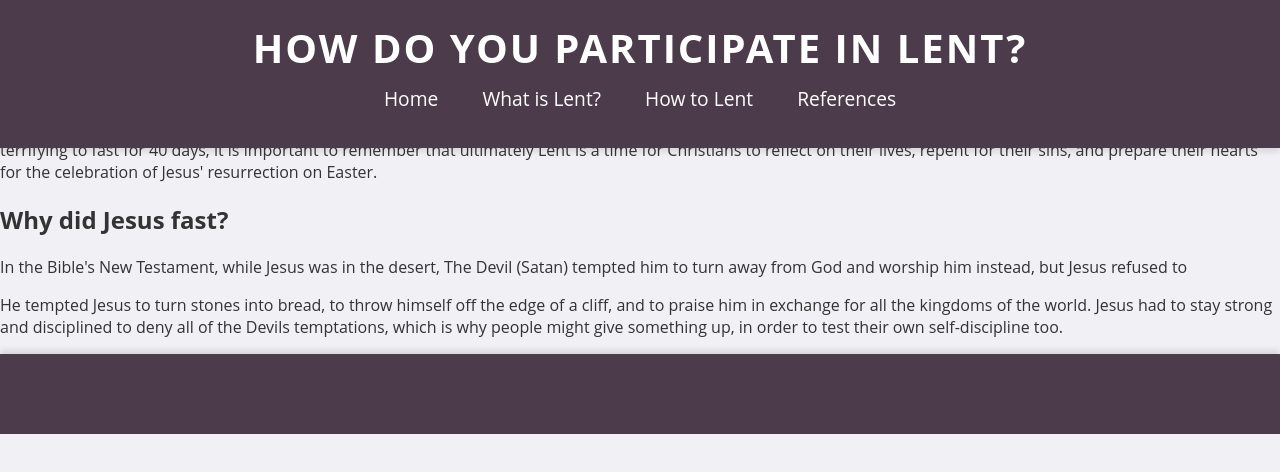
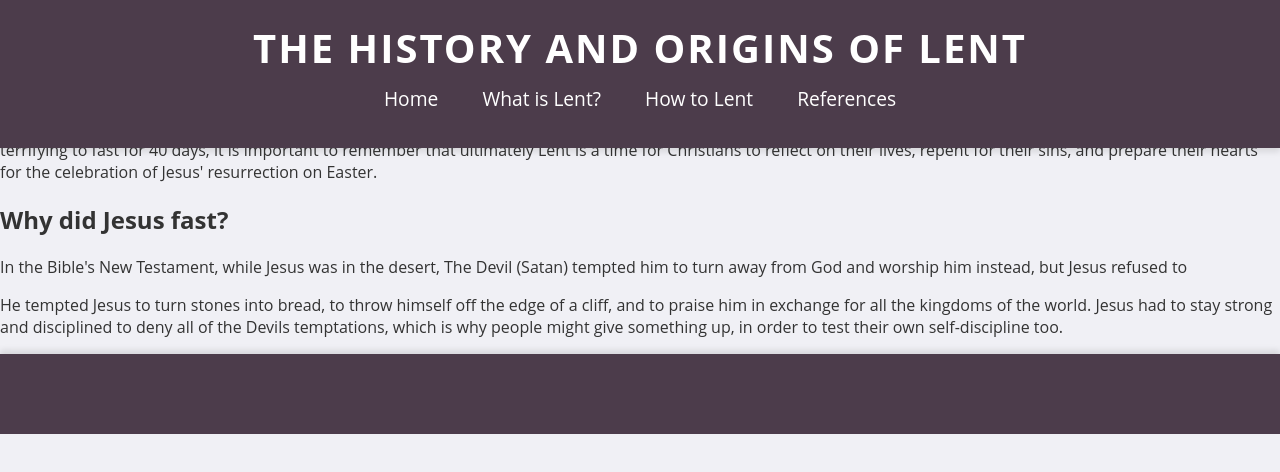
Before and after one commit to tojiluvr/Lent4Dummies, a plain HTML site: page history_of_lent.html in a window 1280 px wide. Drawn offline with Linux system fonts and the light colour scheme.

Commit message:
Update history_of_lent.html

```diff
--- a/history_of_lent.html
+++ b/history_of_lent.html
@@ -8,7 +8,7 @@
 </head>
 <body>
     <header>
-        <h1>How do you participate in Lent?</h1>
+        <h1>The History and Origins of Lent</h1>
         <nav>
             <ul>
                  <li><a href="index.html">Home</a></li>
```
